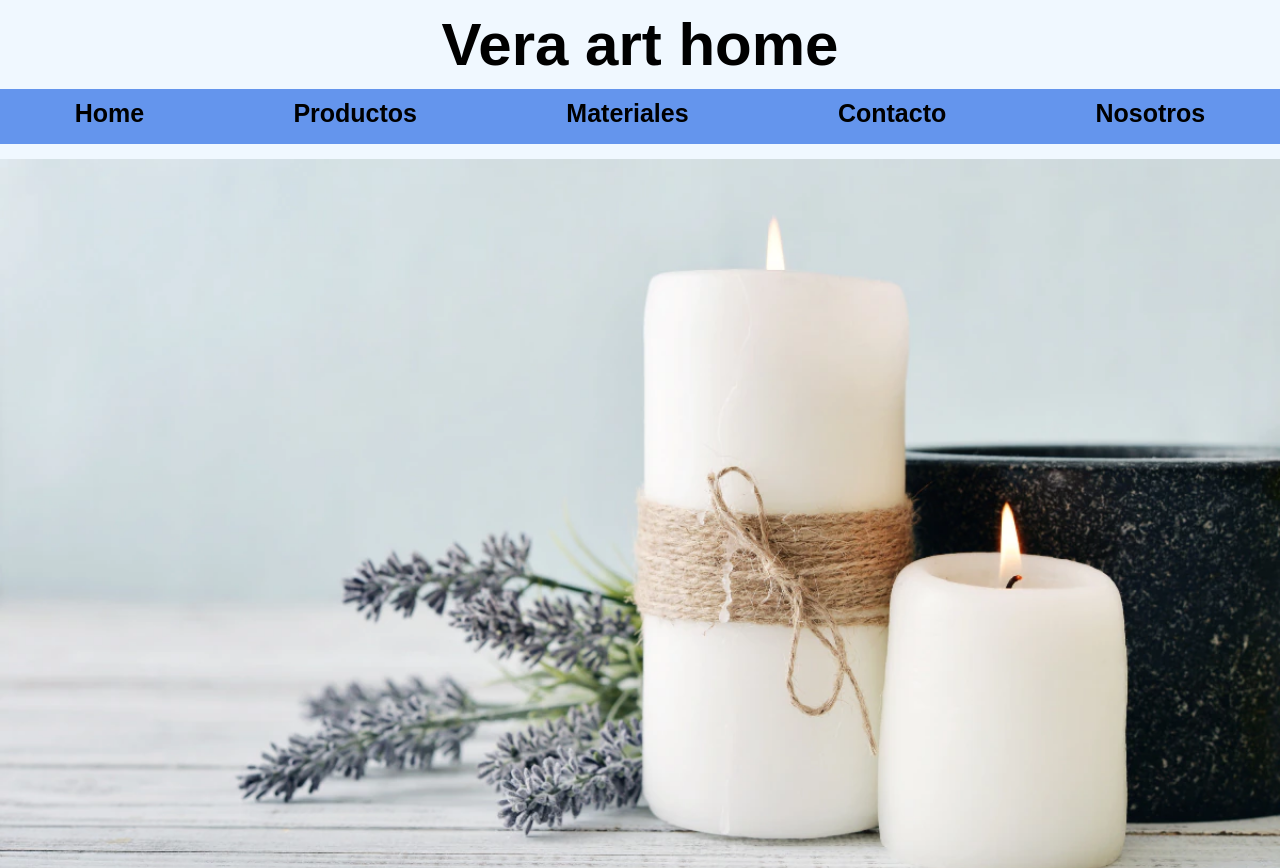
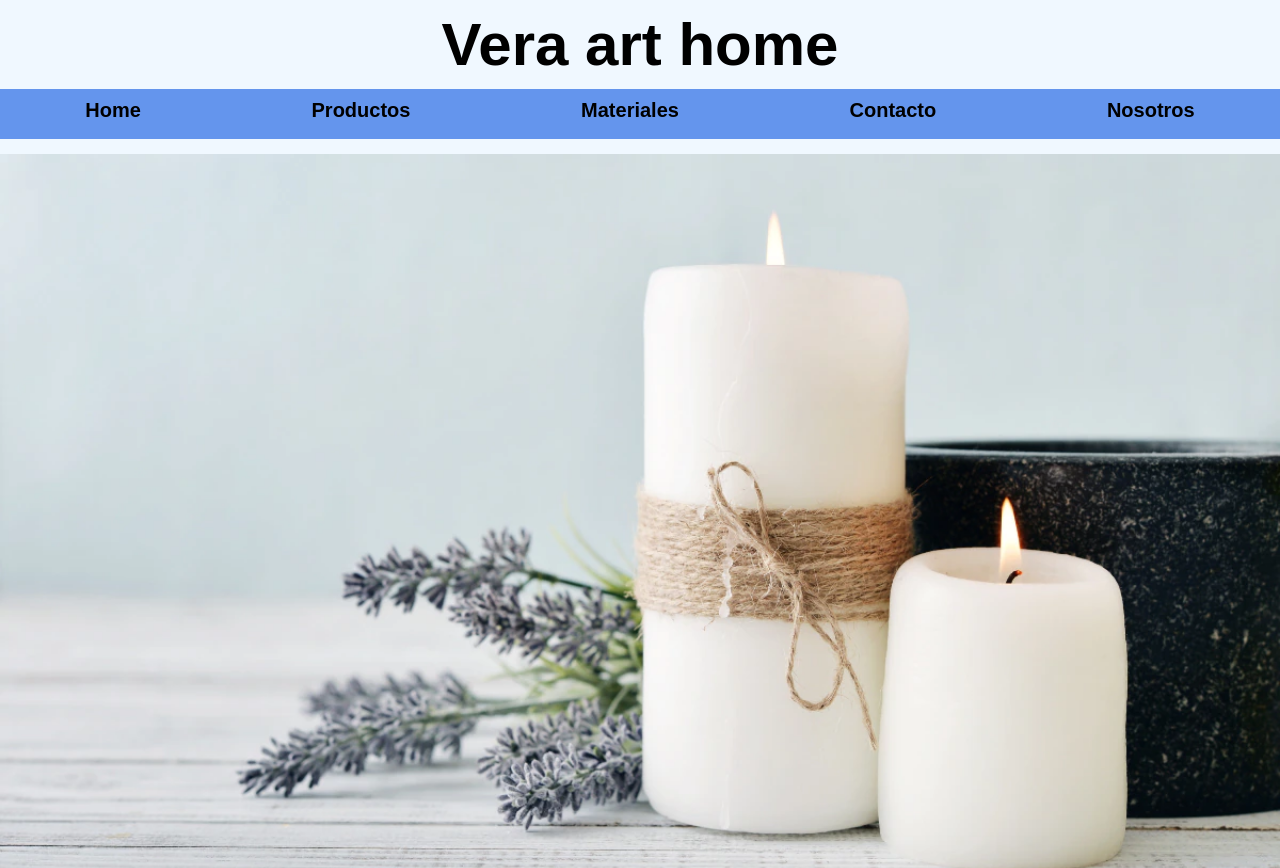
Before and after one commit to luchodimateo/prefinal, a plain HTML site: page index.html in a window 1280 px wide. Shown: the top 868 px of the page. Drawn offline with Linux system fonts and the light colour scheme; a web font is replaced by a local one.

Commit message:
modificaciones

```diff
--- a/css/main.css
+++ b/css/main.css
@@ -141,14 +141,14 @@ div h1{
     margin: 10px;
 }
 nav{
-    padding-bottom: 15px;
+    padding-bottom: 10px;
 }
 ul{
     display: flex;
     justify-content: space-around;
 }
 li{
-    font-size: 25px;
+    font-size: 20px;
 }
 .home{
     font-size: 45px;
```
